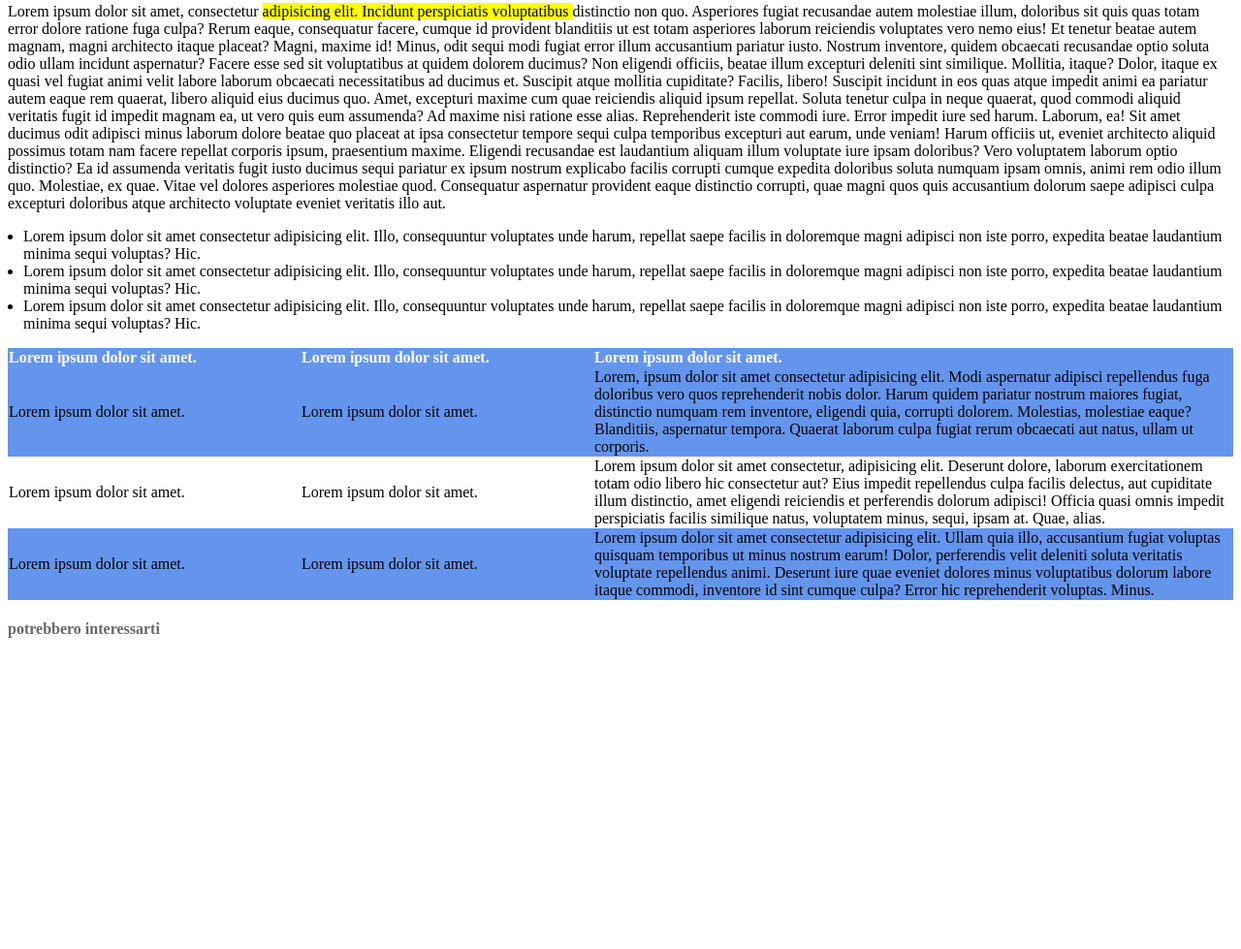
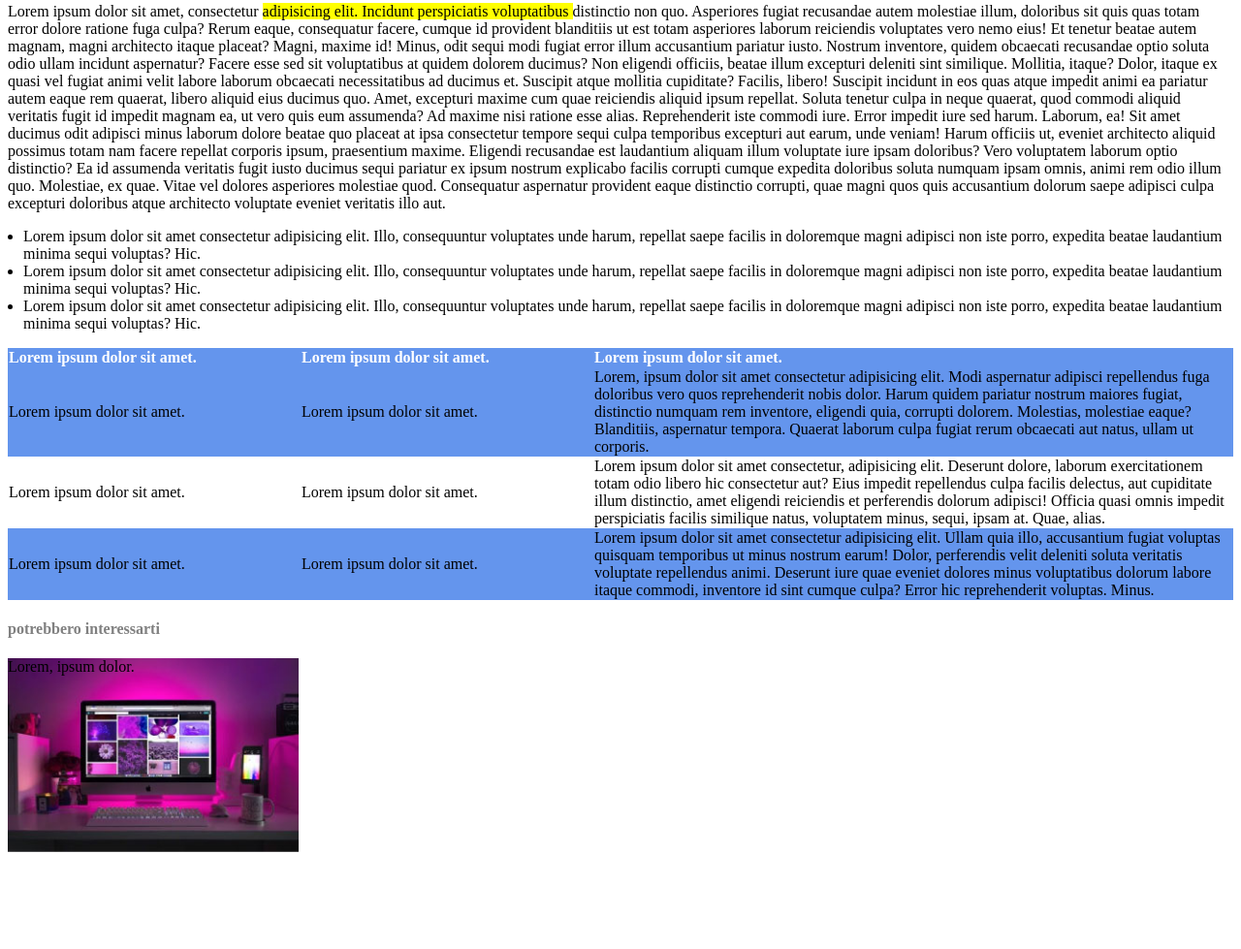
Before and after one commit to andreapaccagnella94/html-css-booleaner, a plain HTML site: page index.html in a window 1280 px wide. Shown: the part 711-1690 px from the top of the page at 97% size. Before the commit the page ends 1390 px from the top, so only its background shows below. Drawn offline with Linux system fonts and the light colour scheme.

Commit message:
add commets and start footer

```diff
--- a/css/style.css
+++ b/css/style.css
@@ -13,13 +13,16 @@ figure {
 
 footer {
     margin-left: 8px;
-    color: dimgrey;
 }
 
 ul {
     padding-left: 16px;
 }
 
+/* /allineamto */
+
+
+/* testa */
 .pattern {
     position: relative;
     height: 150px;
@@ -36,6 +39,10 @@ ul {
     height: 100px;
 }
 
+/* /testa */
+
+
+/* colori vari */
 .grey {
     color: grey;
 }
@@ -48,6 +55,15 @@ ul {
     background-color: yellow;
 }
 
+h4 {
+    color: grey;
+}
+
+/* /colori vari */
+
+
+
+/* tabella */
 table {
     border-collapse: collapse;
 
@@ -73,3 +89,16 @@ thead {
 .larg-collum {
     width: 300px
 }
+
+/*/tabella */
+
+/* immagine monitor */
+
+#monitor {
+    background-image: url(../img/monitor.jpg);
+    background-size: contain;
+    background-repeat: no-repeat;
+    height: 300px;
+    width: 300px;
+
+}
--- a/index.html
+++ b/index.html
@@ -159,6 +159,11 @@
 
     <footer>
         <h4>potrebbero interessarti</h4>
+
+        <div id="monitor">
+            <p>Lorem, ipsum dolor.</p>
+        </div>
+        <!-- /#monitor -->
     </footer>
 
 </body>
```
